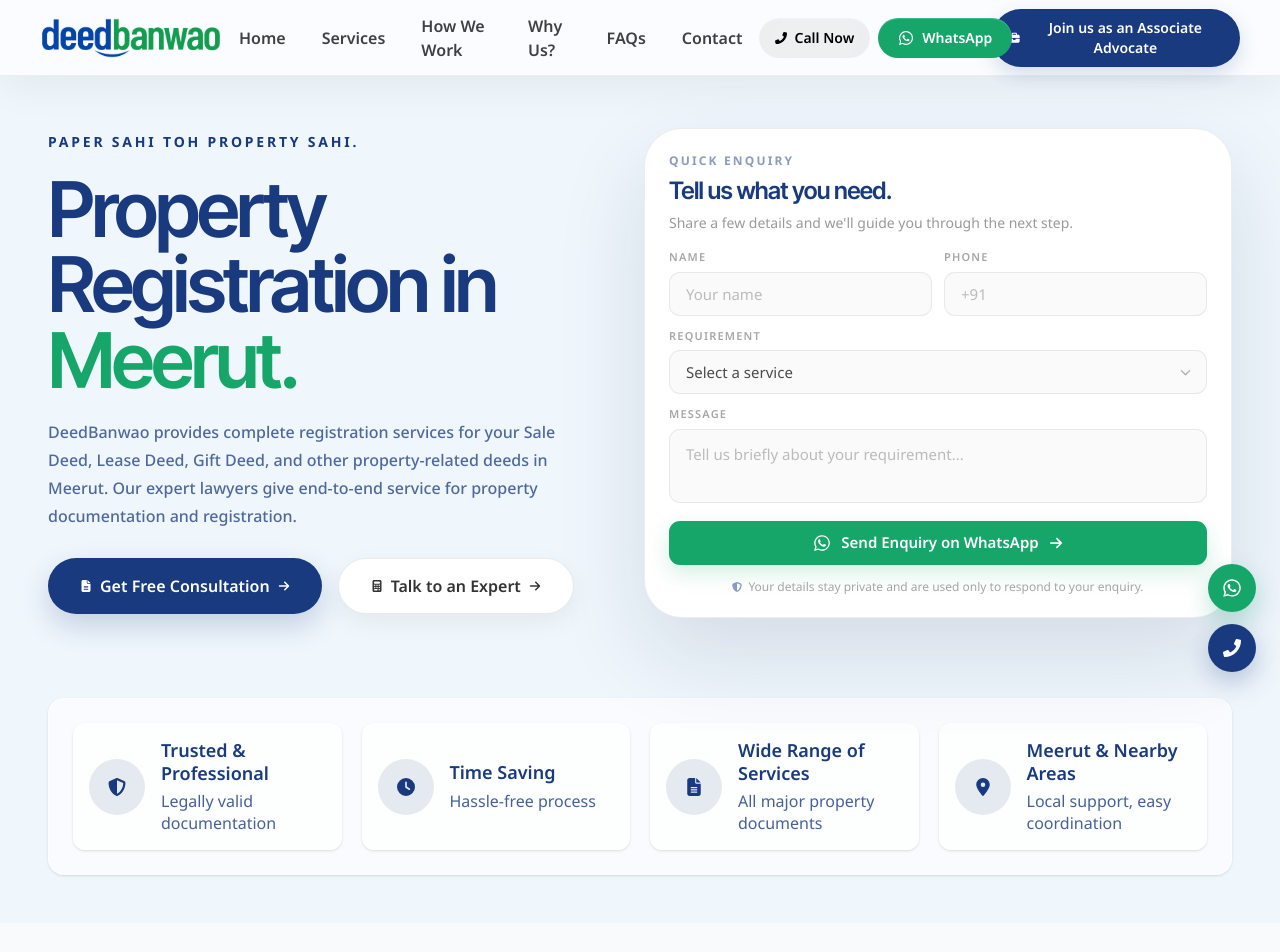
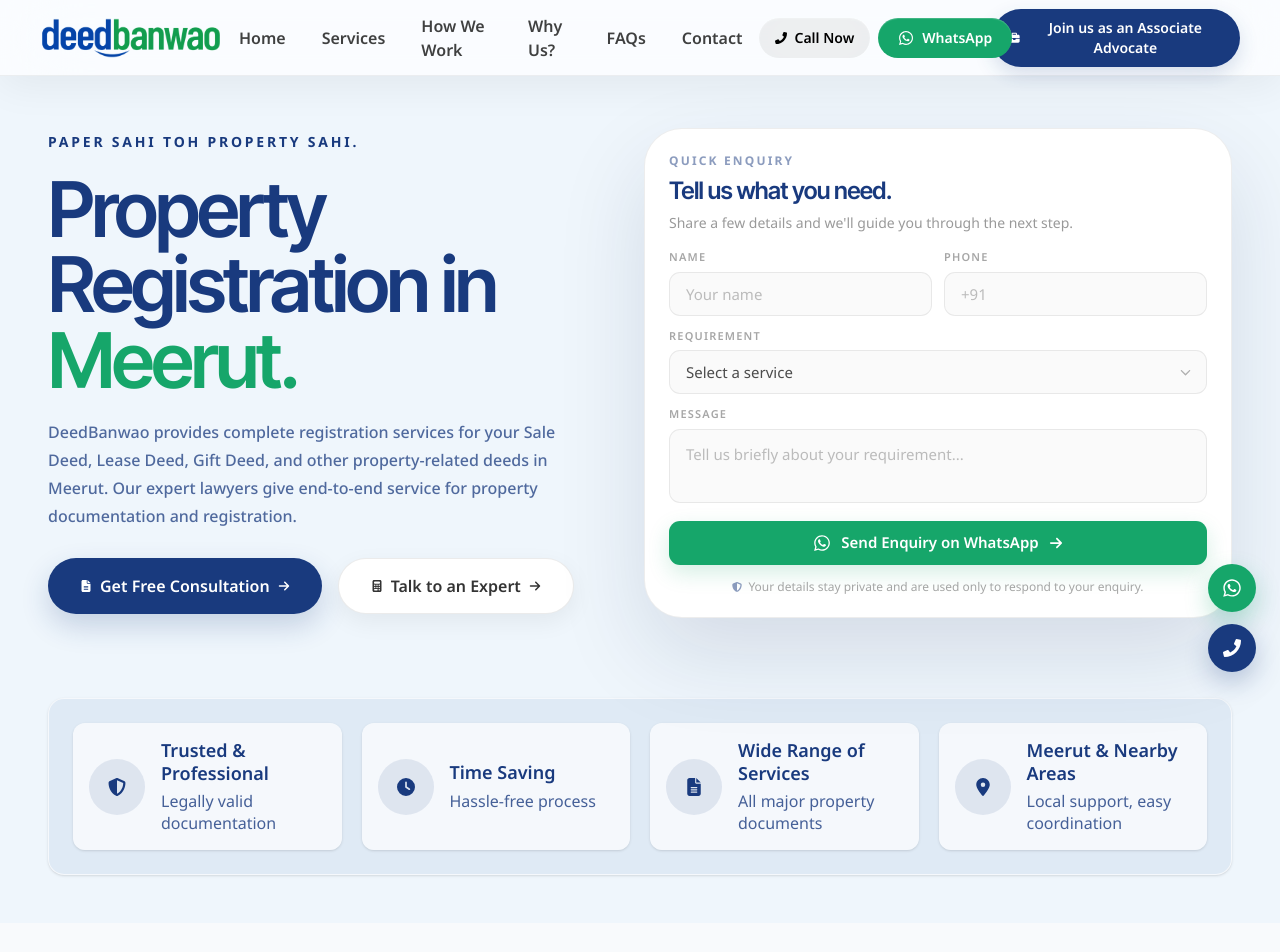
Before and after one commit to yugrastogi/deedbanwao, a React (Vite) app: page / in a window 1280 px wide. Shown: the top 952 px of the page. Built offline with nearby package versions, Linux system fonts and the light colour scheme.

Commit message:
Give hero trust tiles container a soft blue background

```diff
--- a/src/components/Hero/HeroContent.jsx
+++ b/src/components/Hero/HeroContent.jsx
@@ -762,7 +762,7 @@ Please guide me regarding the next steps.
             rounded-2xl
             border
             border-white/70
-            bg-white/60
+            bg-[#DFEAF5]
             p-5
             shadow-sm
             sm:grid-cols-4
```
